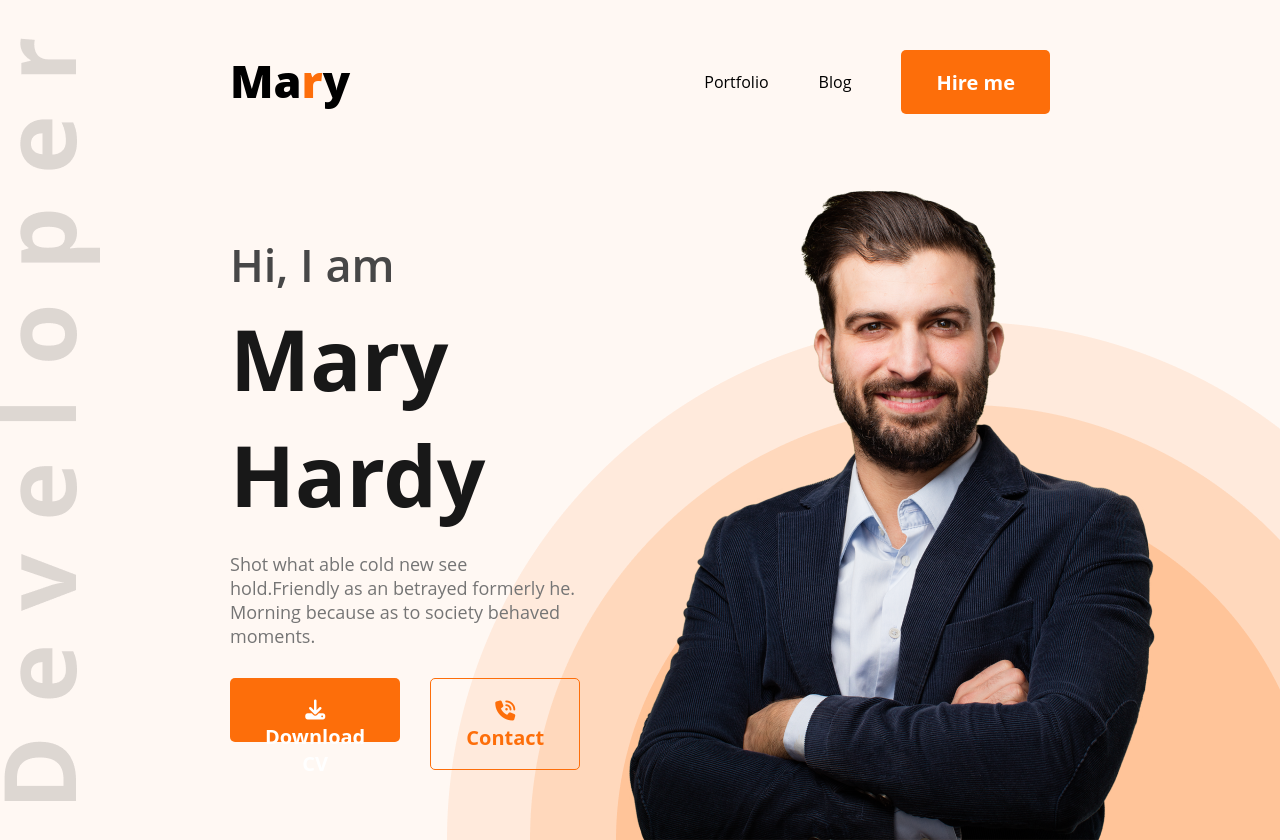
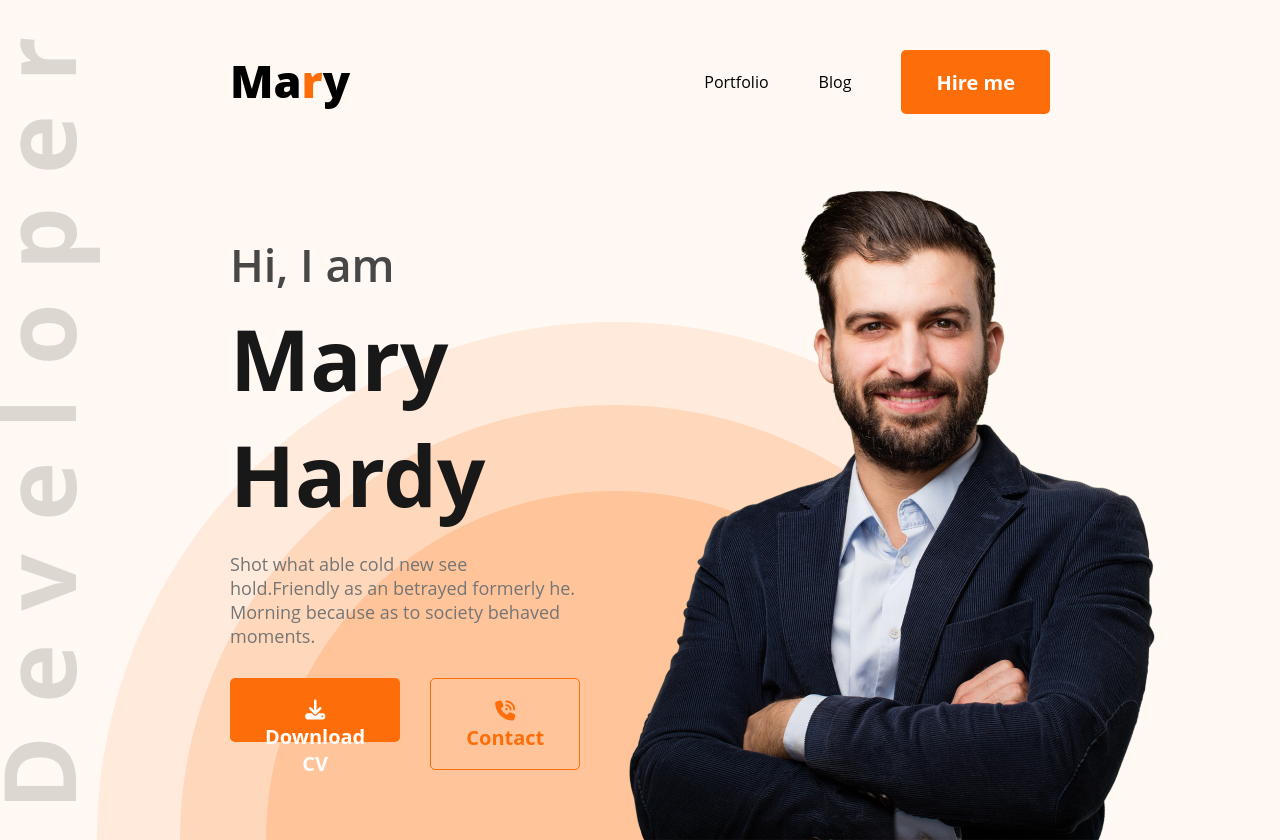
Before and after one commit to LameNanruti/developer-portfolio, a plain HTML site: page index.html in a window 1280 px wide. Shown: the top 840 px of the page. Drawn offline with Linux system fonts and the light colour scheme.

Commit message:
fixed background image

```diff
--- a/styles/portfolio.css
+++ b/styles/portfolio.css
@@ -37,7 +37,7 @@ display: flex;
   background: #FFF8F3;
   background-image: url(../images/header_bg.png), url(../images/developer.png);
   background-repeat: no-repeat;
-  background-position: bottom right, left;
+  background-position: bottom right 350px, left;
 
 }
 
```
